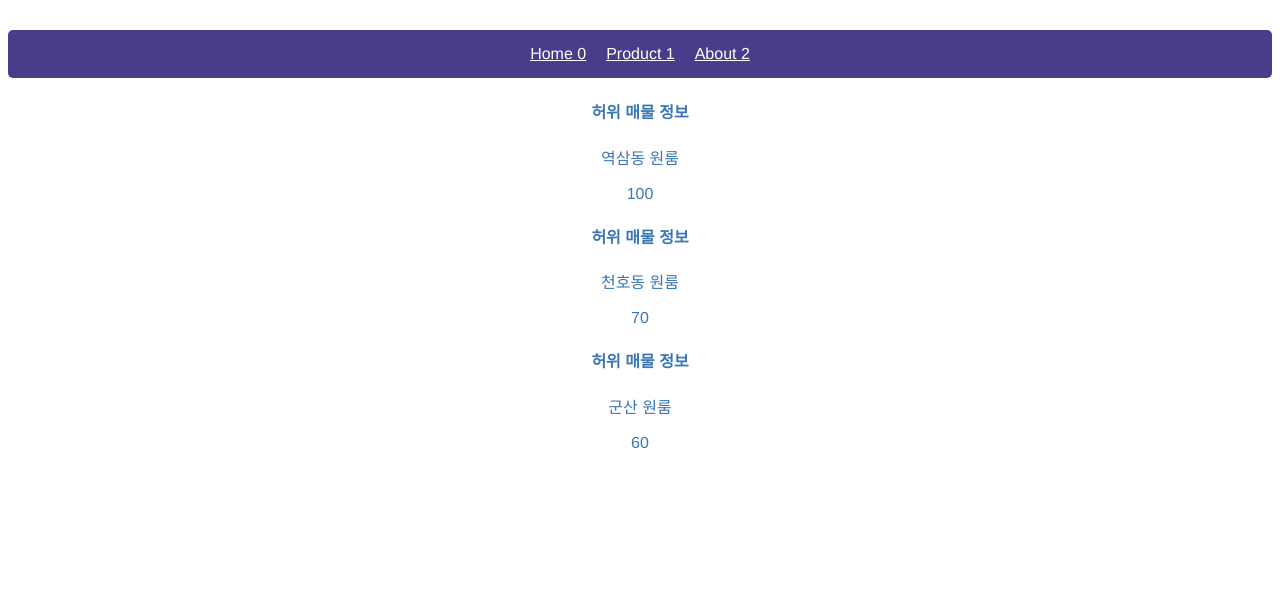
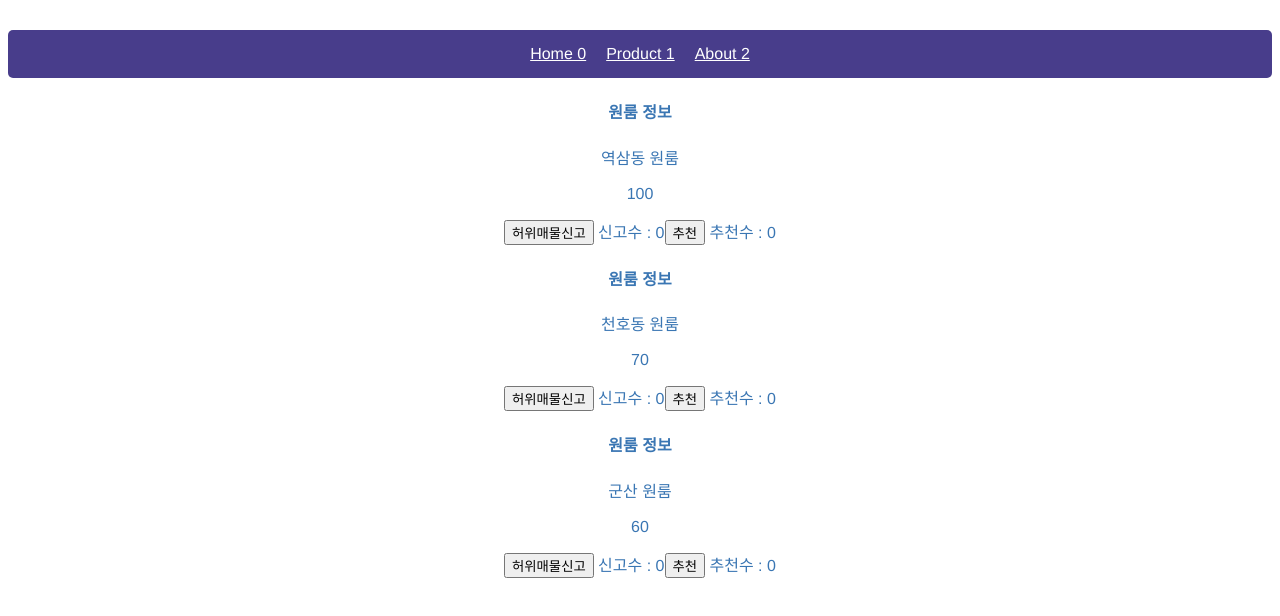
Before and after one commit to Kstyle0710/vue_realestate1, a Vue app: page / in a window 1280 px wide. Shown: the top 616 px of the page. Built offline with nearby package versions, Linux system fonts and the light colour scheme.

Commit message:
event handler with function

```diff
--- a/src/App.vue
+++ b/src/App.vue
@@ -24,9 +24,14 @@
   </div> -->
 
   <div v-for="(info, i) in products" :key="i">
-    <h4>허위 매물 정보</h4>
+    <h4>원룸 정보</h4>
     <p>{{products[i]}}</p>
     <p>{{price[i]}}</p>
+
+    <button @click="신고수[i]++">허위매물신고</button> <span>신고수 : {{신고수[i]}}</span>
+
+    <button @click="increase(i)">추천</button> <span>추천수 : {{추천수[i]}}</span>
+
   </div>
 
 
@@ -39,6 +44,8 @@
   name: 'App',
   data(){
     return {
+      신고수 : [0, 0, 0],
+      추천수 : [0, 0, 0],
       products : ['역삼동 원룸', '천호동 원룸', '군산 원룸'],
       price : [100, 70, 60],
       style1 : 'color : blue',
@@ -46,6 +53,14 @@
       menus : ['Home', 'Product', 'About'],
 
     }
+  },
+  // 함수 만드는 공간
+  methods : {
+    increase(i){
+      this.추천수[i] += 1;
+
+    }
+
   },
   components: {
 
```
